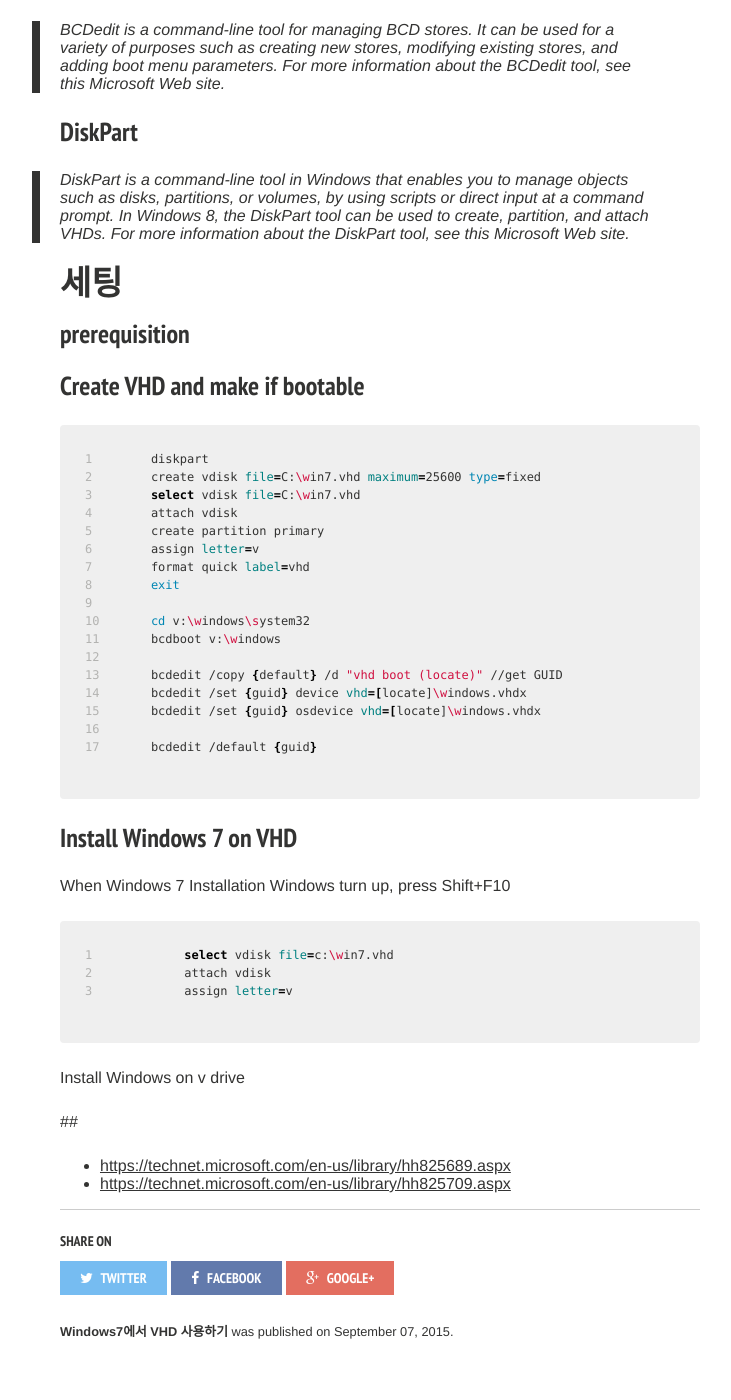
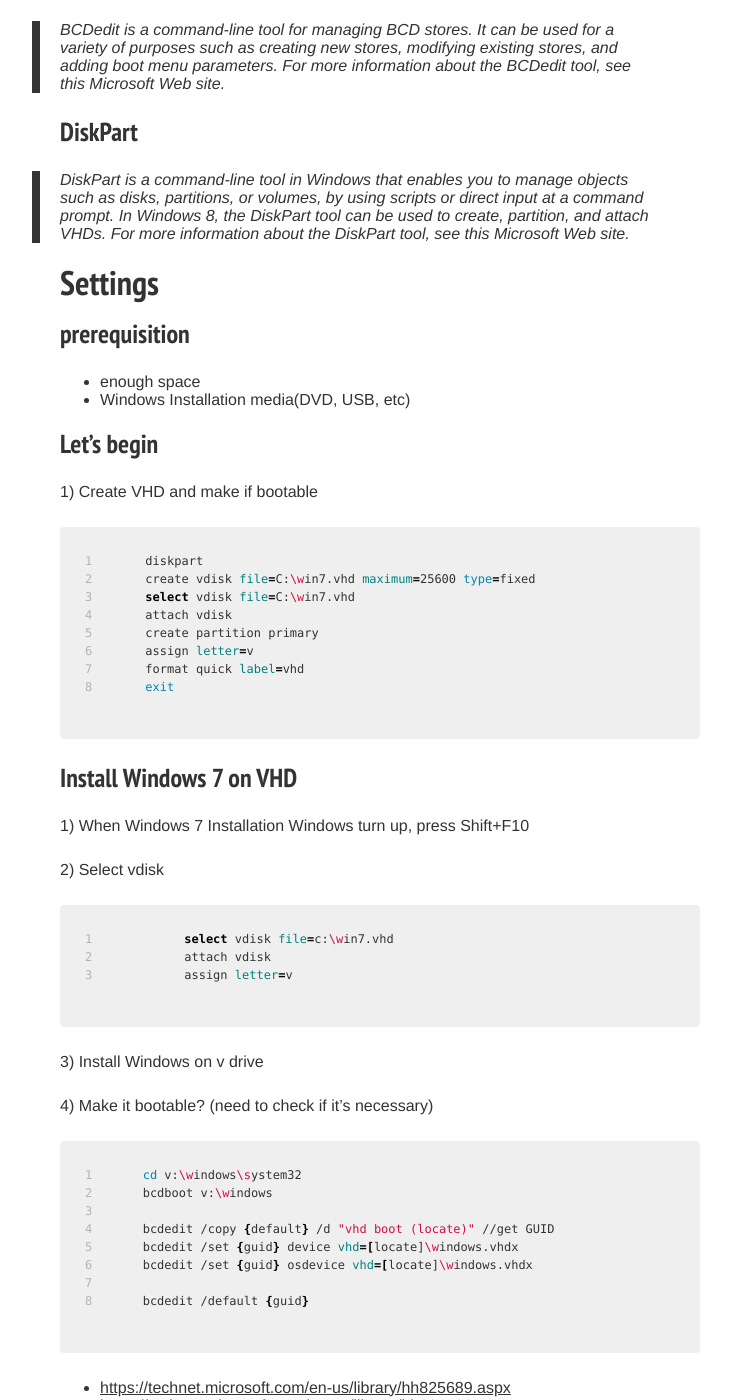
Before and after one commit to zatourie/zatourie.github.io, a Jekyll site: the page built from _posts/2015-09-07-vhd.md, in a window 1280 px wide and 1400 px high, scrolled down 541 px. Shown: the whole window, without its empty margins (260-991 px from the left). Built offline with Jekyll 4.4.1, drawn with Linux system fonts in a browser that asks for light colours; nearby versions of some CDN libraries; comment, search, counter and statistics services are not loaded.

Commit message:
add some contents to "VHD"

```diff
--- a/_posts/2015-09-07-vhd.md
+++ b/_posts/2015-09-07-vhd.md
@@ -13,7 +13,9 @@
 ---
 
 # VHD란?
+
 # VHD를 사용할때 좋은 시나리오
+
 # Tools
 
 ## BCDboot
@@ -29,9 +31,16 @@
 
 >DiskPart is a command-line tool in Windows that enables you to manage objects such as disks, partitions, or volumes, by using scripts or direct input at a command prompt. In Windows 8, the DiskPart tool can be used to create, partition, and attach VHDs. For more information about the DiskPart tool, see this Microsoft Web site.
 
-# 세팅
+# Settings
+
 ## prerequisition
-## Create VHD and make if bootable
+
+* enough space
+* Windows Installation media(DVD, USB, etc)
+
+## Let's begin
+
+1) Create VHD and make if bootable
 
 {% highlight bash linenos=table %}
 diskpart
@@ -42,7 +51,25 @@
 assign letter=v
 format quick label=vhd
 exit
+{% endhighlight %}
 
+## Install Windows 7 on VHD
+
+1) When Windows 7 Installation Windows turn up, press Shift+F10
+
+2) Select vdisk
+
+{% highlight bash linenos=table %}
+select vdisk file=c:\win7.vhd
+attach vdisk
+assign letter=v
+{% endhighlight %}
+
+3) Install Windows on v drive
+
+4) Make it bootable? (need to check if it's necessary)
+
+{% highlight bash linenos=table %}
 cd v:\windows\system32
 bcdboot v:\windows
 
@@ -55,20 +82,6 @@
 {% endhighlight %}
 
 
-## Install Windows 7 on VHD
-
-When Windows 7 Installation Windows turn up, press Shift+F10
-
-{% highlight bash linenos=table %}
-select vdisk file=c:\win7.vhd
-attach vdisk
-assign letter=v
-{% endhighlight %}
-
-
-Install Windows on v drive
-
-##
 
 * <https://technet.microsoft.com/en-us/library/hh825689.aspx>
 * <https://technet.microsoft.com/en-us/library/hh825709.aspx>
```
